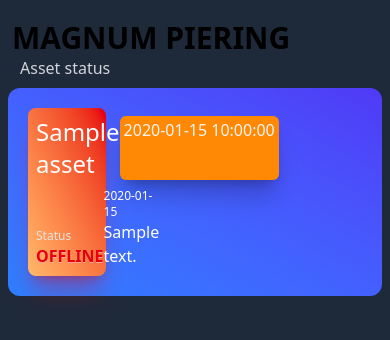
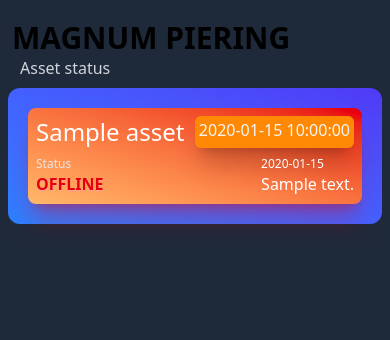
Before and after one commit to mpi-eherald/flask-mx-api, a Flask app: template templates/asset_status.html in a window 390 px wide. Shown: the top 340 px of the page. Run offline with Flask 3, Linux system fonts and the light colour scheme; the template is opened without the code that fills it: most values are stand-ins (such as "Sample title", 1, 10 or a date in 2020); parts of the project's set-up code (start-up, migrations or seed data) failed here and were passed over.

Commit message:
fix phone layout

```diff
--- a/templates/asset_status.html
+++ b/templates/asset_status.html
@@ -15,7 +15,7 @@
     </h2>
   <div class="bg-linear-to-tr from-blue-500 to-indigo-600 m-2 p-5 rounded-xl">
 
-    <div class="grid grid-cols-4 gap-2">
+    <div class="grid grid-cols-1 gap-2 sm:grid-cols-4">
 
       {% for asset in assets %}
 
```
